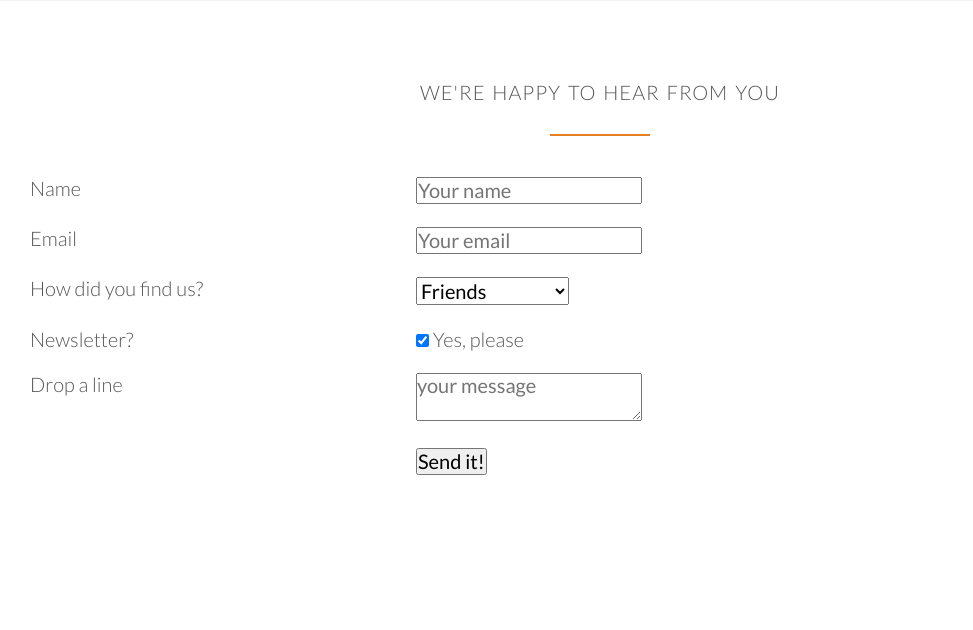
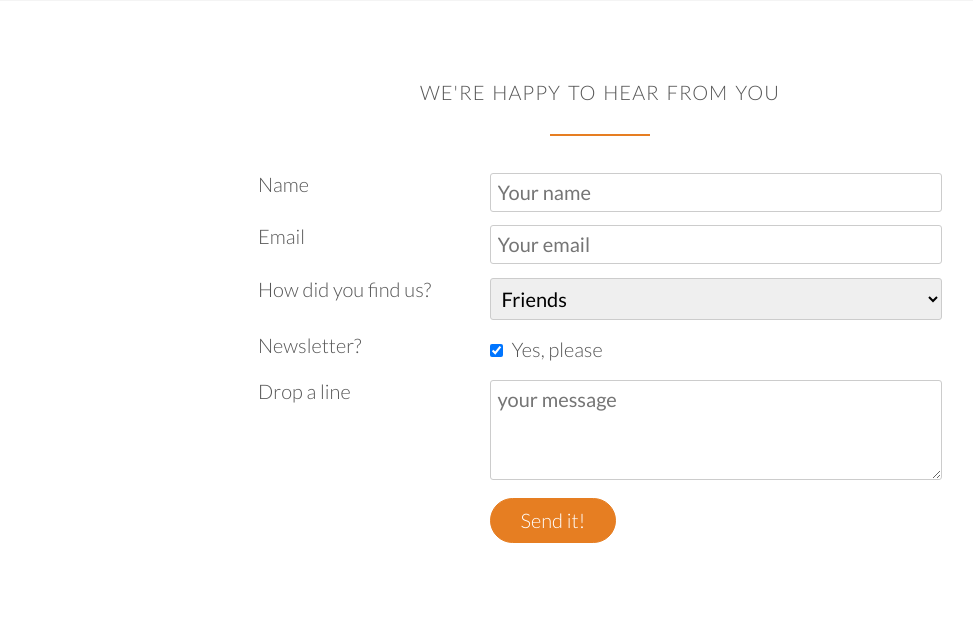
Before and after one commit to RJDulac/omnifood, a PHP site: page / in a window 1280 px wide. Shown: the part 4488-5118 px from the top of the page, without its empty margins (40-1013 px from the left). Before the commit the page ends 4963 px from the top, so only its background shows below. Run offline with PHP 8.4, Linux system fonts and the light colour scheme; some web fonts are replaced.

Commit message:
contact form styled

```diff
--- a/resources/css/style.css
+++ b/resources/css/style.css
@@ -141,7 +141,8 @@ a:active {
 /*--------------------------------------- */
 
 .btn:link,
-.btn:visited {
+.btn:visited,
+input[type=submit] {
 	display: inline-block;
 	padding: 10px 30px;
 	font-weight: 300;
@@ -151,7 +152,8 @@ a:active {
 }
 
 .btn-full:link,
-.btn-full:visited {
+.btn-full:visited,
+input[type=submit] {
 	border: 1px solid #e67e22;
 	background-color: #e67e22;
 	color: #fff;
@@ -166,7 +168,9 @@ a:active {
 }
 
 .btn:hover,
-.btn:active {
+.btn:active,
+input[type=submit]:hover,
+input[type=submit]:active  {
 	background-color: #cf6d17;
 }
 .btn-full:hover,
@@ -435,3 +439,29 @@ cite img {
 .plan-box ul li {
 	padding-top: 5px 0;
 }
+
+/*--------------------------------------- */
+/* Form */
+/*--------------------------------------- */
+
+.contact-form {
+	width: 60%;
+	margin: 0 auto;
+}
+
+input[type=text],
+input[type=email],
+select,
+textarea {
+	width: 100%;
+	padding: 7px;
+	border-radius: 3px;
+	border: 1px solid #ccc;
+}
+textarea {
+	height: 100px;
+}
+input[type=checkbox] {
+	margin: 10px 5px 10px 0;
+}
+*:focus {outline: none};
```
